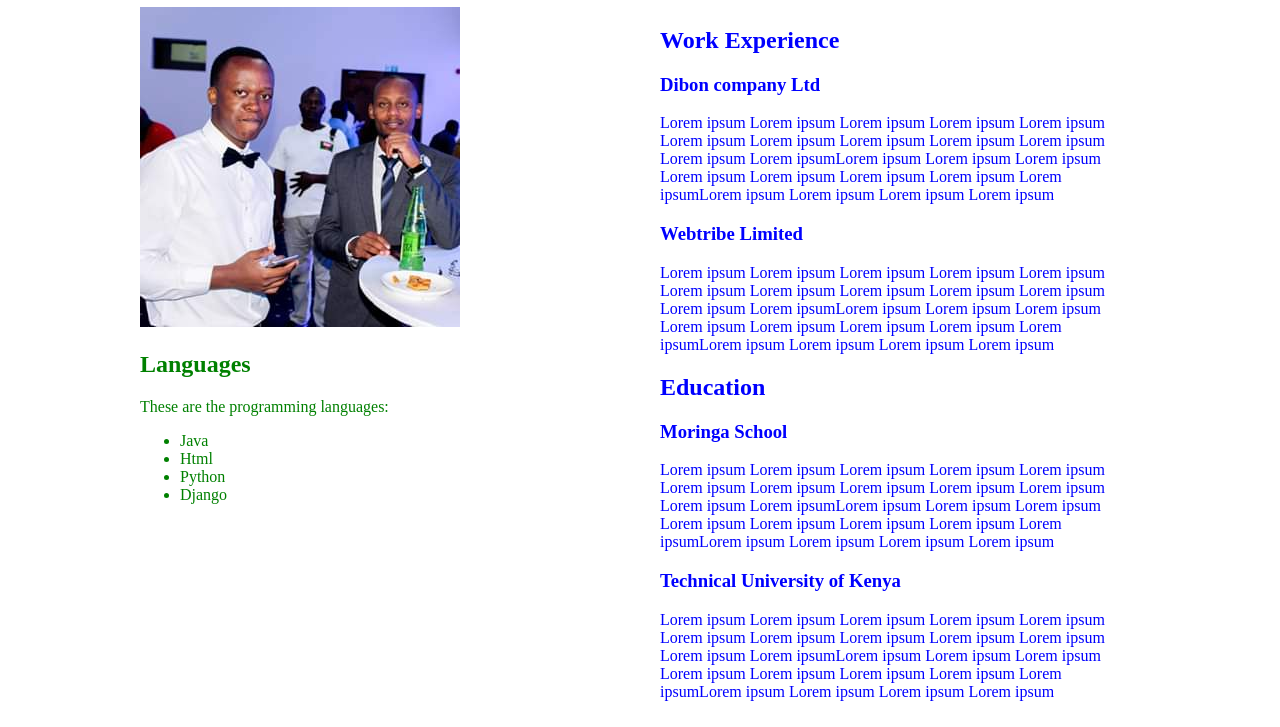
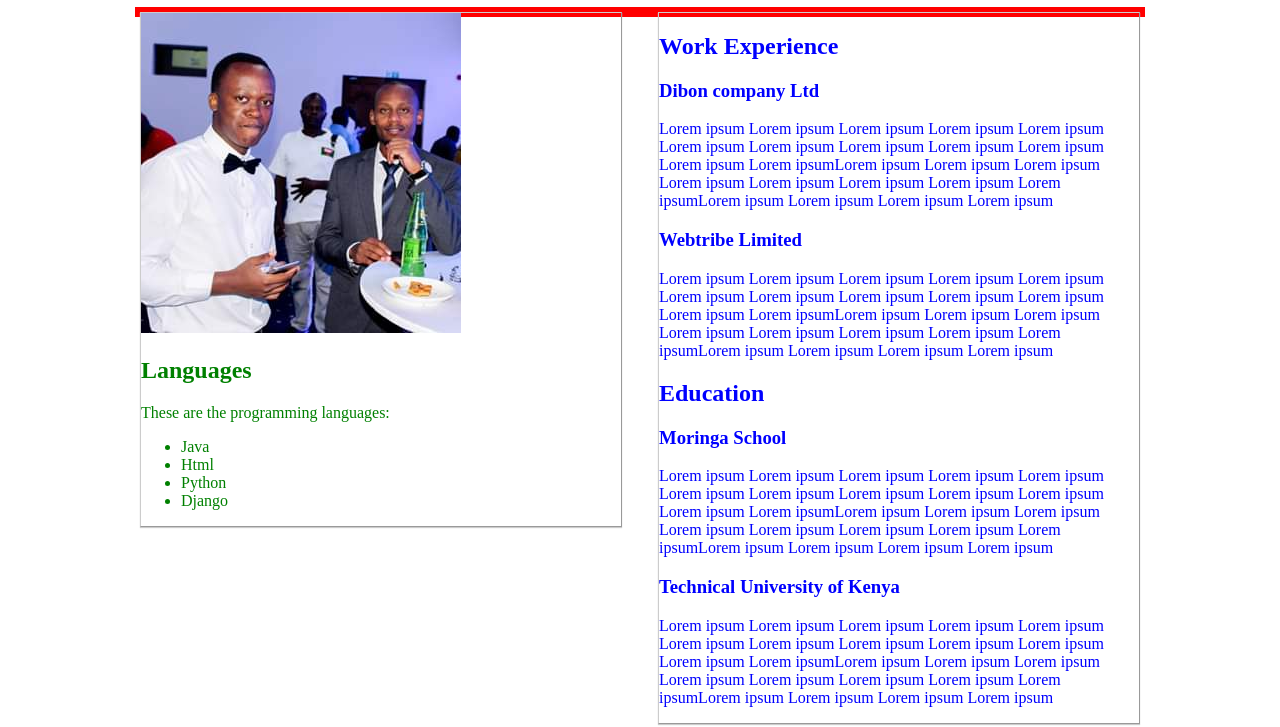
Before and after one commit to vsidera/Portfolio, a plain HTML site: page index.html in a window 1280 px wide. Shown: the part 73-800 px from the top of the page. Drawn offline with Linux system fonts and the light colour scheme.

Commit message:
add borders to the divs

```diff
--- a/css/styles.css
+++ b/css/styles.css
@@ -5,8 +5,11 @@
   width: 480px;
   float: right;
   color: blue;
-  border-color: black;
-  border-radius: 10px;
+  border-top: 1px solid #ccc;
+  border-left: 1px solid #ccc;
+  border-bottom: 1px solid #999;
+  border-right: 1px solid #999;
+  box-shadow: 0 1px 1px #cccccc;
 }
 
 #wholesite {
@@ -14,7 +17,7 @@
   width: 1000px;
   height: auto;
   margin:0 auto;
-  padding:0;
+  padding:5px;
 
 }
 
@@ -22,5 +25,9 @@
   width: 480px;
   color: green;
   float: left;
-  border-color: black;
+  border-top: 1px solid #ccc;
+  border-left: 1px solid #ccc;
+  border-bottom: 1px solid #999;
+  border-right: 1px solid #999;
+  box-shadow: 0 1px 1px #cccccc;
 }
```
